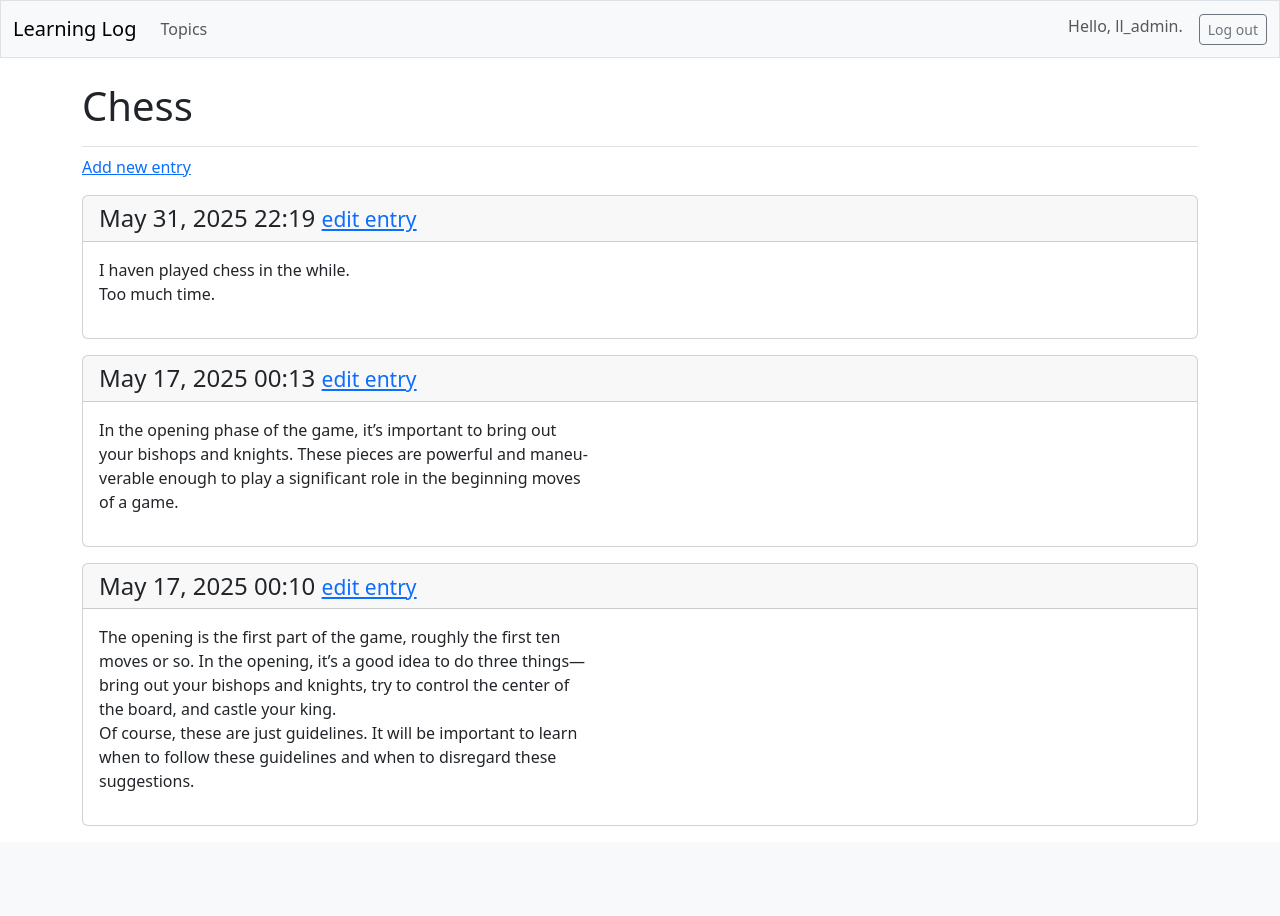
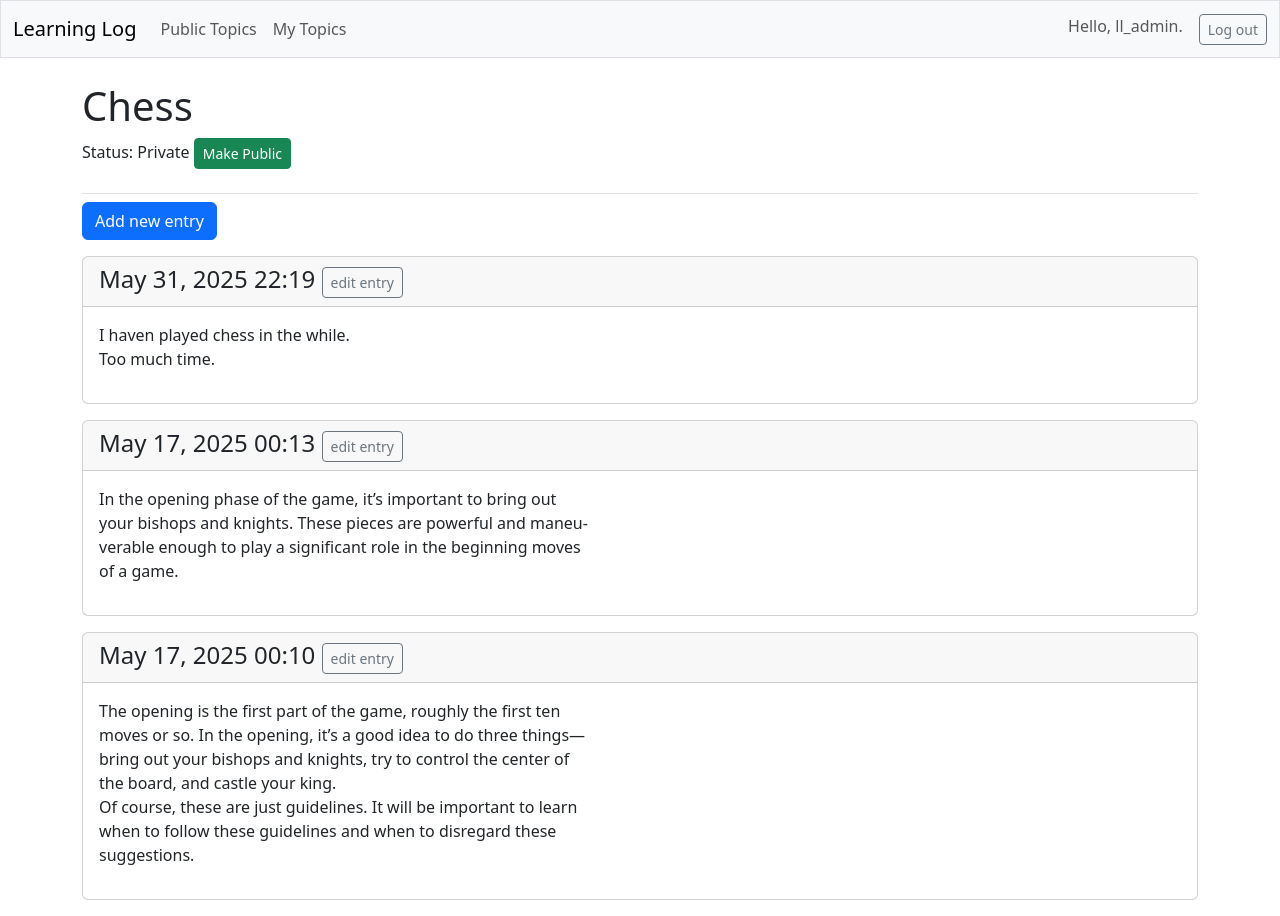
Before and after one commit to Kayutas/Learning_Log, a Django app: page /topics/1/ in a window 1280 px wide. Before the commit the page ends 826 px from the top, so only its background shows below. Run offline with Django 5.2, Linux system fonts and the light colour scheme; a user stored in the database is signed in; data comes from the database, SQL or seed files in the repository; both versions use the stored data as it was after the commit; some libraries are stand-ins or nearby versions.

Commit message:
Added public topics

```diff
--- a/learning_logs/forms.py
+++ b/learning_logs/forms.py
@@ -13,6 +13,6 @@ class TopicForm(forms.ModelForm):
 class EntryForm(forms.ModelForm):
     class Meta:
         model = Entry
-        fields = ['text']
-        labels = {'text': ' '}
+        fields = ['text', 'public']
+        labels = {'text': '', 'public': 'Make this topic public'}
         widgets = {'text': forms.Textarea(attrs={'cols': 80})}
--- a/learning_logs/models.py
+++ b/learning_logs/models.py
@@ -9,6 +9,7 @@ class Topic(models.Model):
     text = models.CharField(max_length=200)
     date_added = models.DateTimeField(auto_now_add=True)
     owner = models.ForeignKey(User, on_delete=models.CASCADE)
+    public = models.BooleanField(default=False)
 
 
     def __str__(self):
@@ -24,6 +25,7 @@ class Entry(models.Model):
     topic = models.ForeignKey(Topic, on_delete=models.CASCADE)
     text = models.TextField()
     date_added = models.DateTimeField(auto_now_add=True)
+    public = models.BooleanField(default=False)
 
     class Meta:
         verbose_name_plural = 'entries'
--- a/learning_logs/templates/learning_logs/base.html
+++ b/learning_logs/templates/learning_logs/base.html
@@ -24,9 +24,15 @@
             <div class="collapse navbar-collapse" id="navbarCollapse">
                 <ul class="navbar-nav me-auto mb-2 mb-md-0">
                     <li class="nav-item">
-                        <a class="nav-link" href="{% url 'learning_logs:topics' %}">
-                            Topics</a>
+                        <a class="nav-link" href="{% url 'learning_logs:public_topics' %}">
+                            Public Topics</a>
                     </li>
+                    {% if user.is_authenticated %}
+                        <li class="nav-item">
+                            <a class="nav-link" href="{% url 'learning_logs:topics' %}">
+                                My Topics</a>
+                        </li>
+                    {% endif %}
                 </ul> <!-- End of links on left side of navbar-->
 
                 <!-- Account-related links-->
--- a/learning_logs/templates/learning_logs/topic.html
+++ b/learning_logs/templates/learning_logs/topic.html
@@ -1,33 +1,47 @@
 {% extends 'learning_logs/base.html'%}
 
 {% block page_header %}
-  <h1>{{ topic.text}}</h1>
+  <h1>{{ topic.text }}</h1>
+  {% if topic.owner == request.user %}
+    <div class="mb-3">
+      Status: {% if topic.public %}Public{% else %}Private{% endif %}
+      {% if topic.public %}
+        <form action="{% url 'learning_logs:make_private' topic.id %}" method="post" class="d-inline">
+          {% csrf_token %}
+          <button type="submit" class="btn btn-warning btn-sm">Make Private</button>
+        </form>
+      {% else %}
+        <form action="{% url 'learning_logs:make_public' topic.id %}" method="post" class="d-inline">
+          {% csrf_token %}
+          <button type="submit" class="btn btn-success btn-sm">Make Public</button>
+        </form>
+      {% endif %}
+    </div>
+  {% endif %}
 {% endblock page_header %}
 
 {% block content %}
-
-
+  {% if topic.owner == request.user %}
     <p>
-        <a href="{% url 'learning_logs:new_entry' topic.id %}">Add new entry</a>
+      <a href="{% url 'learning_logs:new_entry' topic.id %}" class="btn btn-primary">Add new entry</a>
     </p>
-
+  {% endif %}
 
   {% for entry in entries %}
     <div class="card mb-3">
-                <!-- Card haeader with timestamp and edit link-->
       <h4 class="card-header">
-                    {{ entry.date_added|date:'M d, Y H:i'  }}
-                    <small><a href="{% url 'learning_logs:edit_entry' entry.id %}">
-                        edit entry</a></small>
+        {{ entry.date_added|date:'M d, Y H:i' }}
+        {% if topic.owner == request.user %}
+          <small>
+            <a href="{% url 'learning_logs:edit_entry' entry.id %}" class="btn btn-sm btn-outline-secondary">
+              edit entry
+            </a>
+          </small>
+        {% endif %}
       </h4>
-                <!-- Card body with entry text -->
-                 <div class="card-body">{{ entry.text|linebreaks}}</div>
+      <div class="card-body">{{ entry.text|linebreaks }}</div>
     </div>
-
   {% empty %}
     <p>There are no entries for this topic yet.</p>
   {% endfor %}
-    </ul>
-
-
 {% endblock content %}
--- a/learning_logs/urls.py
+++ b/learning_logs/urls.py
@@ -19,7 +19,9 @@ urlpatterns = [
     # Page for adding new entry.
     path('new_entry/<int:topic_id>/', views.new_entry, name='new_entry'),
     path('edit_entry/<int:entry_id>/', views.edit_entry, name='edit_entry'),
-
+    path('public_topics/', views.public_topics, name='public_topics'),
+    path('make_public/<int:topic_id>/', views.make_public, name='make_public'),
+    path('topics/<int:topic_id>/make_private/', views.make_private, name='make_private'),
 
 
 ]
--- a/learning_logs/views.py
+++ b/learning_logs/views.py
@@ -1,4 +1,4 @@
-from django.shortcuts import render, redirect
+from django.shortcuts import render, redirect, get_object_or_404
 from django.contrib.auth.decorators import login_required
 from django.http import Http404
 
@@ -27,11 +27,16 @@ def topics(request):
     context = {'topics': topics}
     return render(request, 'learning_logs/topics.html', context)
 
-@login_required
+
 def topic(request, topic_id):
     """Show a single topic and all its entries."""
-    topic = Topic.objects.get(id=topic_id)
-    check_topic_owner(topic, request)
+    topic = get_object_or_404(Topic, id=topic_id)
+
+    if not topic.public:
+        if not request.user.is_authenticated:
+            raise Http404("You must be logged in to view this topic.")
+        if topic.owner != request.user:
+            raise Http404("You do not have permission to view this topic.")
 
     entries = topic.entry_set.order_by('-date_added')
     context = {'topic': topic, 'entries': entries}
@@ -60,6 +65,32 @@ def new_topic(request):
     # Display a blank or invalid form.
     context = {'form': form}
     return render(request, 'learning_logs/new_topic.html', context)
+
+
+def public_topics(request):
+    """Show all public topics."""
+    public_topics = Topic.objects.filter(public=True).order_by('date_added')
+    context = {'public_topics': public_topics}
+    return render(request, 'learning_logs/public_topics.html', context)
+
+
+@login_required
+def make_public(request, topic_id):
+    print("Make public view called")
+    topic = Topic.objects.get(id=topic_id)
+    check_topic_owner(topic, request)
+    topic.public = True
+    topic.save()
+    return redirect('learning_logs:topic', topic_id=topic_id)
+
+
+@login_required
+def make_private(request, topic_id):
+    topic = Topic.objects.get(id=topic_id)
+    check_topic_owner(topic, request)
+    topic.public = False
+    topic.save()
+    return redirect('learning_logs:topic', topic_id=topic_id)
 
 
 @login_required
```
Also changed, not shown: learning_logs/templates/learning_logs/index.html (+8 -6 lines), learning_logs/templates/learning_logs/public_topics.html (added, +12 -0 lines), db.sqlite3, learning_logs/migrations/0004_entry_public_topic_public.py (added). Lines whose indentation alone changed are shown as unchanged.
